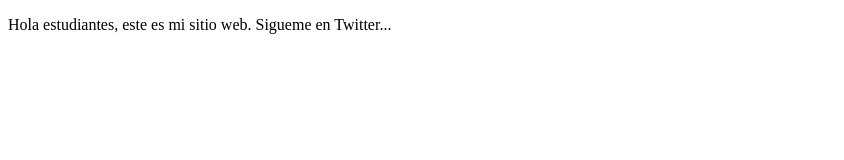
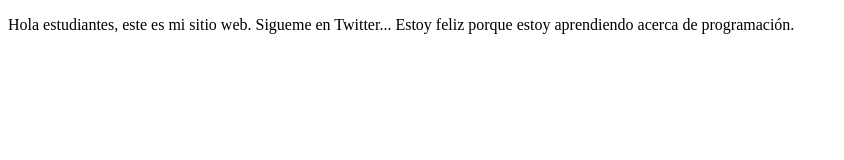
Before and after one commit to cristian10carrerag/proyectoDemoCursoPrework, a plain HTML site: page index.html in a window 1280 px wide. Shown: the whole page, without its empty margins (0-844 px from the left). Drawn offline with Linux system fonts and the light colour scheme.

Commit message:
Cambios agregamos mensaje personal

```diff
--- a/index.html
+++ b/index.html
@@ -8,7 +8,7 @@
 </head>
 <body>
     <p>
-        Hola estudiantes, este es mi sitio web. Sigueme en Twitter...
+        Hola estudiantes, este es mi sitio web. Sigueme en Twitter... Estoy feliz porque estoy aprendiendo acerca de programación.
     </p>
 </body>
 </html>
```
